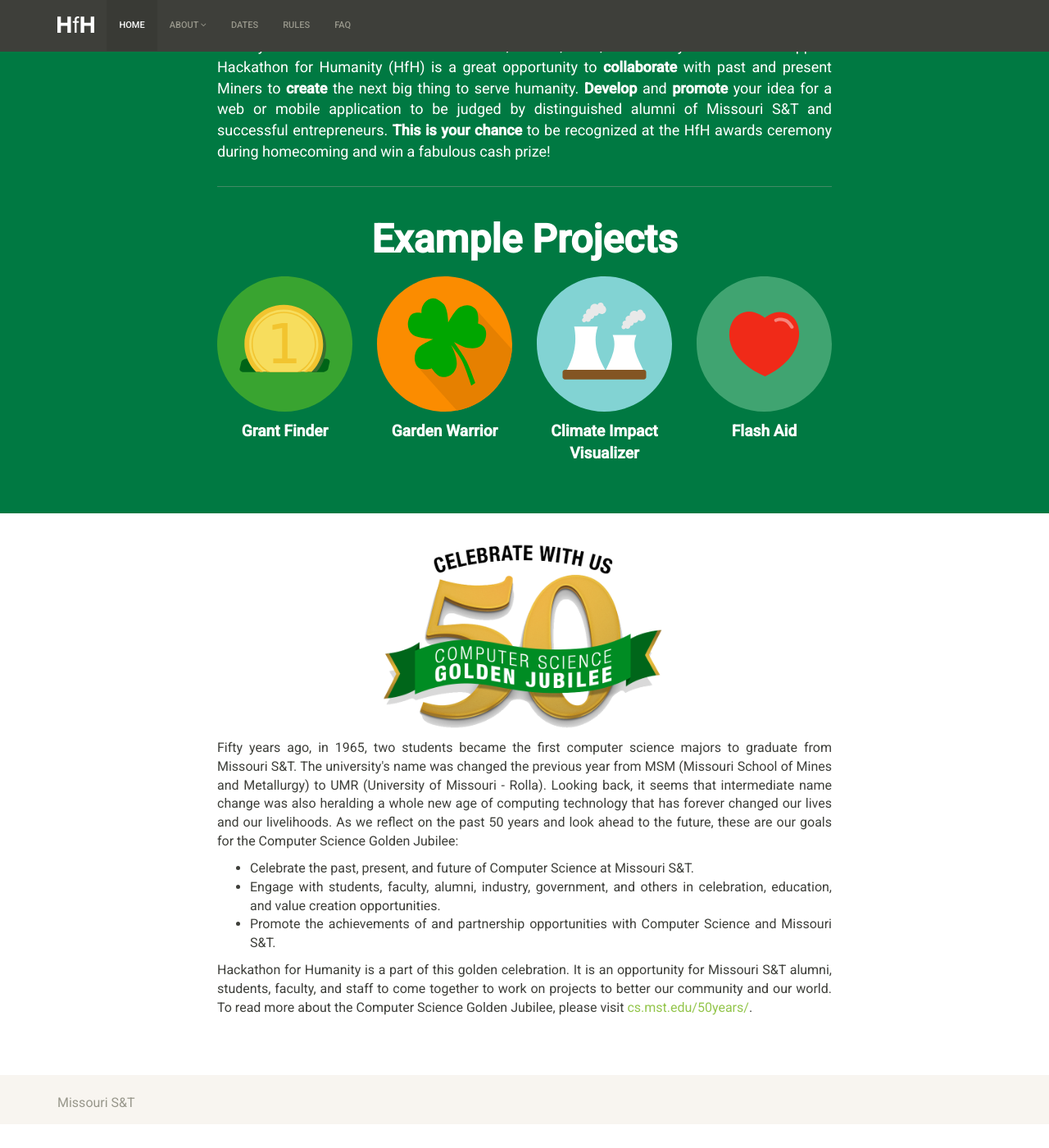
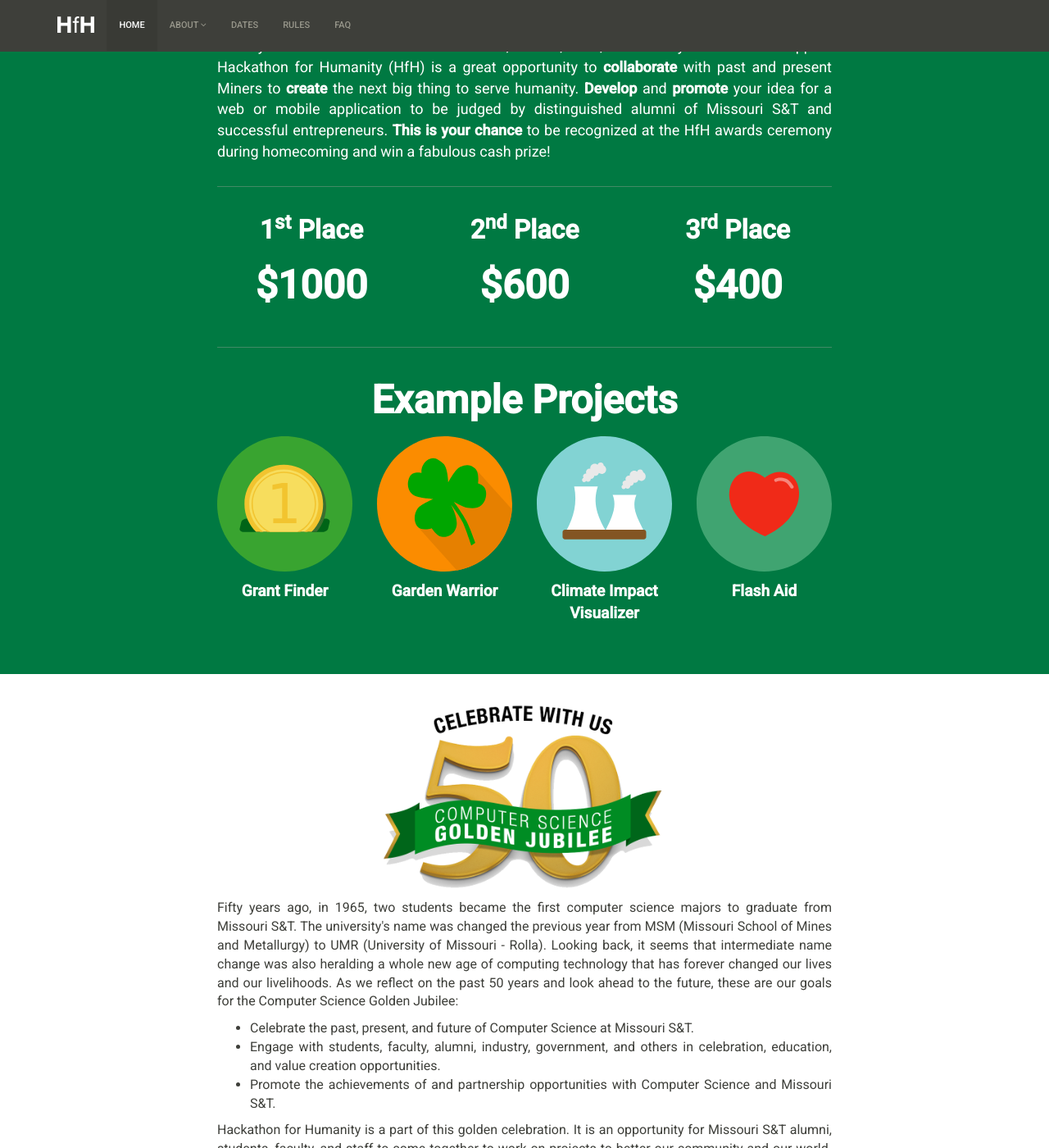
Before and after one commit to cmpsci-goldnjub/info, a Jekyll site: the page built from index.html, in a window 1280 px wide and 1400 px high, scrolled down 586 px. Shown: the whole window at 82% size. Built offline with Jekyll 4.4.1, drawn with Linux system fonts in a browser that asks for light colours; before the commit the page ends 1957 px from its top, so only the background shows below that.

Commit message:
Add prizes to landing page

```diff
--- a/css/main.scss
+++ b/css/main.scss
@@ -61,8 +61,6 @@
     }
 }
 
-
-
 .idea {
     margin: 0;
     padding-top: 0.5em;
@@ -73,3 +71,22 @@
         font-size: 3em;
     }
 }
+
+.prizes {
+    text-align: center;
+    font-weight: bold;
+
+    .winner {
+        font-size: 2em;
+        @media screen and (max-width: 600px) {
+            font-size: 1.5em;
+        }
+    }
+
+    .amount {
+        font-size: 3em;
+        @media screen and (max-width: 600px) {
+            font-size: 2em;
+        }
+    }
+}
--- a/index.html
+++ b/index.html
@@ -53,6 +53,23 @@
           HfH awards ceremony during homecoming and win a fabulous
           cash prize!
         </p>
+
+        <hr>
+
+        <div class="row prizes">
+          <div class="col-xs-4">
+            <p class="winner">1<sup>st</sup> Place</p>
+            <p class="amount">$1000</p>
+          </div>
+          <div class="col-xs-4">
+            <p class="winner">2<sup>nd</sup> Place</p>
+            <p class="amount">$600</p>
+          </div>
+          <div class="col-xs-4">
+            <p class="winner">3<sup>rd</sup> Place</p>
+            <p class="amount">$400</p>
+          </div>
+        </div>
 
         <hr>
 
```
